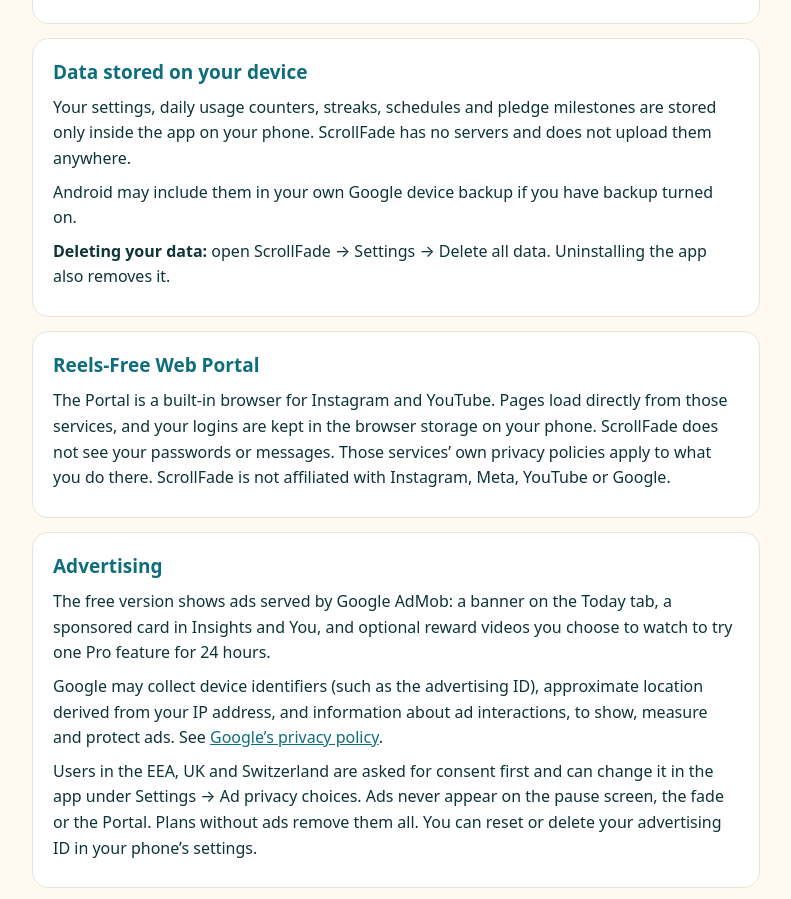
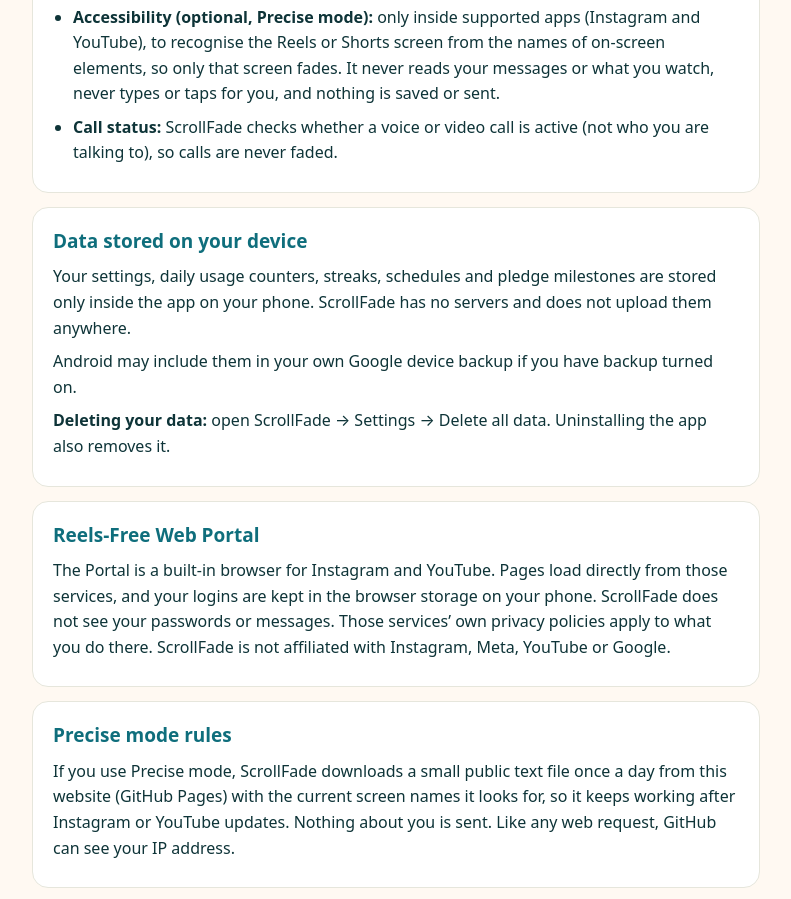
Before and after one commit to rikhiidol86-lgtm/scrollfade-privacy, a plain HTML site: page index.html in a window 1280 px wide. Shown: the part 636-1535 px from the top of the page, without its empty margins (244-1035 px from the left). Drawn offline with Linux system fonts and the light colour scheme.

Commit message:
Precise mode: privacy text and public rules file
Co-Authored-By: Claude Opus 5.5 <noreply@anthropic.com>

```diff
--- a/index.html
+++ b/index.html
@@ -24,7 +24,7 @@
 <body>
 <main>
   <h1>ScrollFade Privacy Policy</h1>
-  <p class="updated">Last updated: 24 November 2026</p>
+  <p class="updated">Last updated: 26 November 2026</p>
 
   <section>
     <h2>Summary</h2>
@@ -39,6 +39,8 @@
       <li><strong>Camera (optional):</strong> only while you scan your Barcode Anchor or do the Movement toll, where on-device pose detection counts your squats or jumping jacks. Camera frames are analysed on the phone and never saved or sent.</li>
       <li><strong>Notifications:</strong> to show check-in and pass timers, milestones and the weekly reflection.</li>
       <li><strong>Device admin (optional):</strong> only to stop impulsive uninstalls when you turn on Uninstall Protection. It never locks, wipes or reads your device, and Android always lets you turn it off in system settings.</li>
+      <li><strong>Accessibility (optional, Precise mode):</strong> only inside supported apps (Instagram and YouTube), to recognise the Reels or Shorts screen from the names of on-screen elements, so only that screen fades. It never reads your messages or what you watch, never types or taps for you, and nothing is saved or sent.</li>
+      <li><strong>Call status:</strong> ScrollFade checks whether a voice or video call is active (not who you are talking to), so calls are never faded.</li>
     </ul>
   </section>
 
@@ -52,6 +54,11 @@
   <section>
     <h2>Reels-Free Web Portal</h2>
     <p>The Portal is a built-in browser for Instagram and YouTube. Pages load directly from those services, and your logins are kept in the browser storage on your phone. ScrollFade does not see your passwords or messages. Those services’ own privacy policies apply to what you do there. ScrollFade is not affiliated with Instagram, Meta, YouTube or Google.</p>
+  </section>
+
+  <section>
+    <h2>Precise mode rules</h2>
+    <p>If you use Precise mode, ScrollFade downloads a small public text file once a day from this website (GitHub Pages) with the current screen names it looks for, so it keeps working after Instagram or YouTube updates. Nothing about you is sent. Like any web request, GitHub can see your IP address.</p>
   </section>
 
   <section>
```
Also changed, not shown: precise-rules.txt (added).
